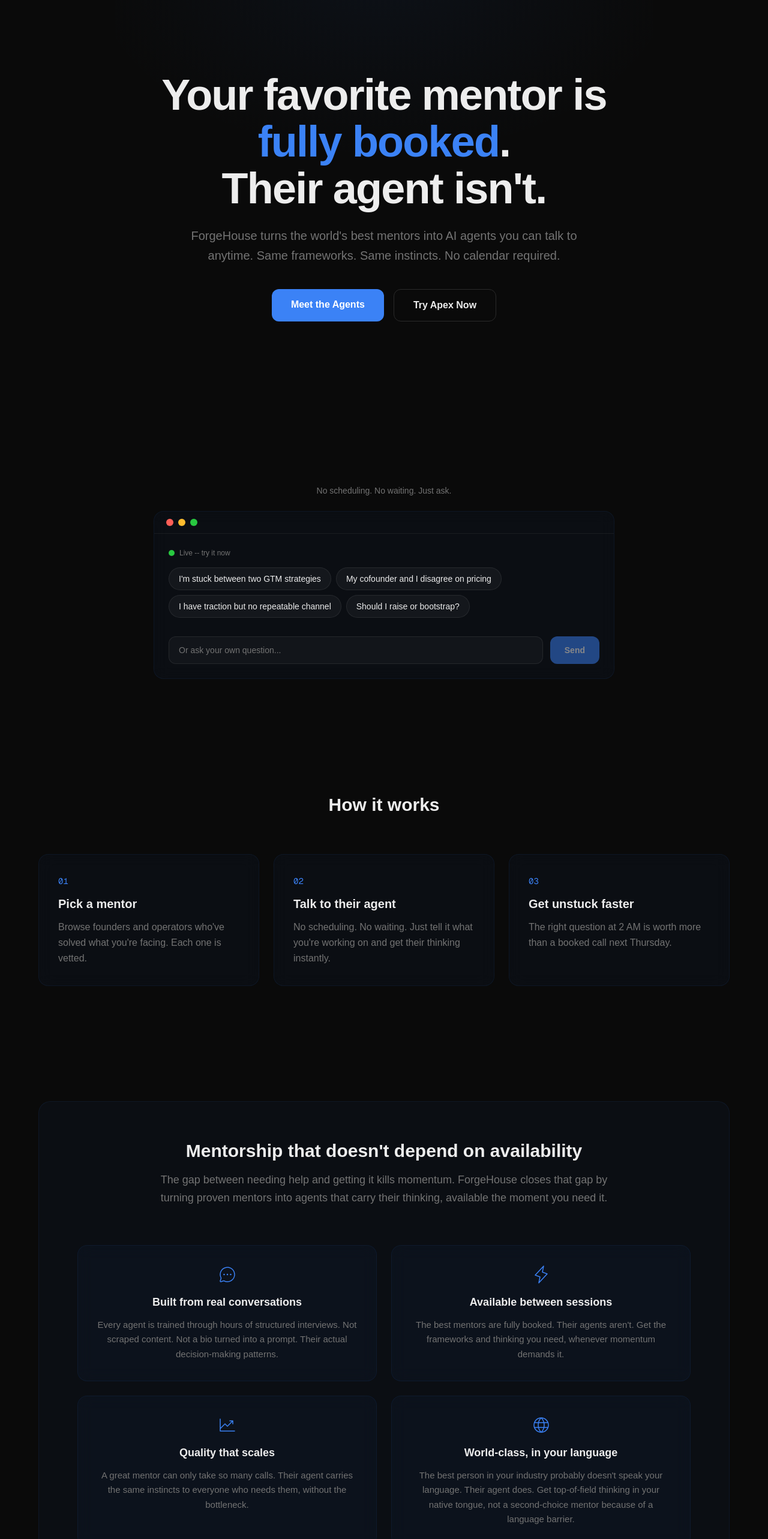
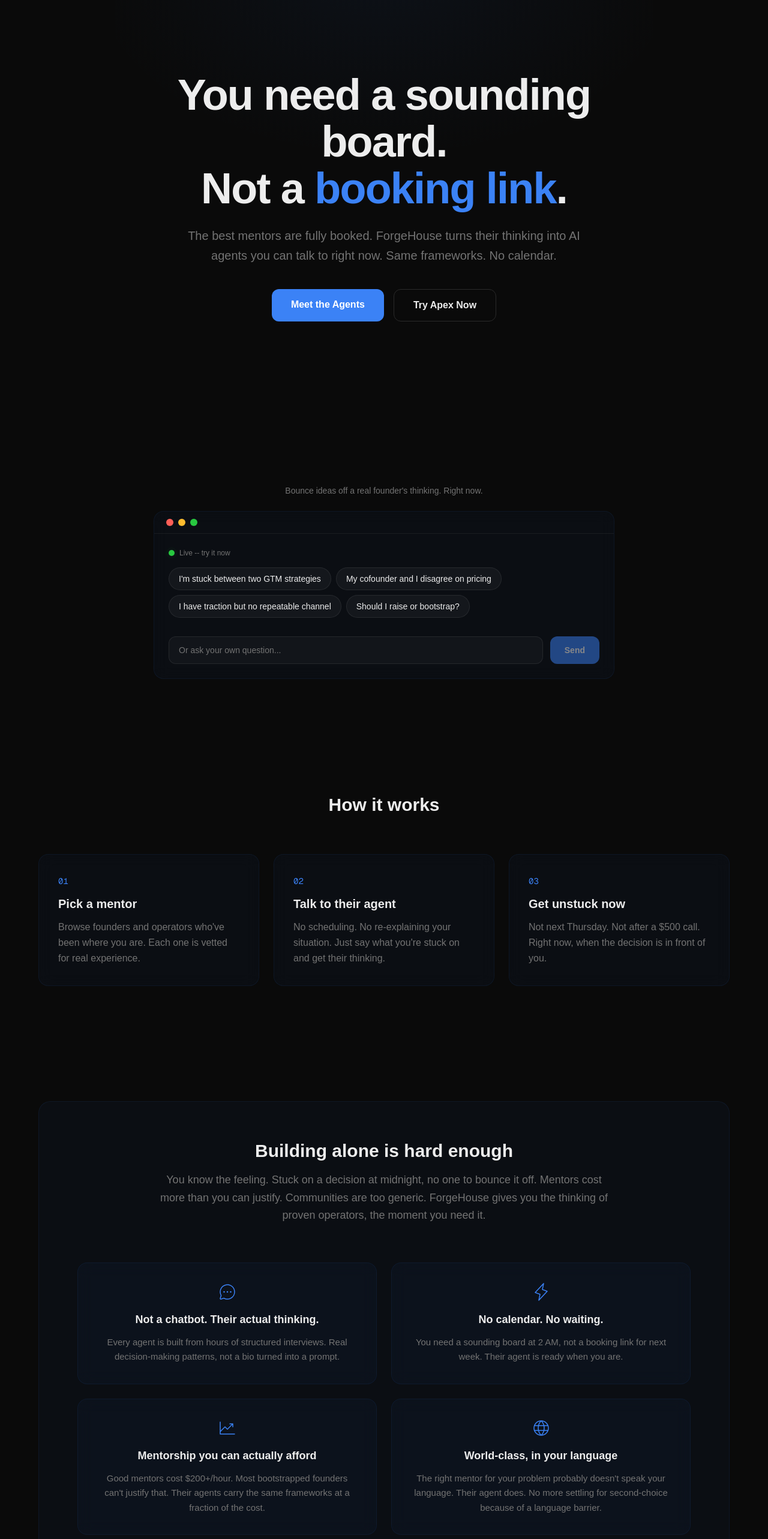
Before and after one commit to Apex-Sudo/forgehouse-site, a Next.js app: page / in a window 1280 px wide. Shown: the part 120-2686 px from the top of the page at 60% size. Built offline with nearby package versions, Linux system fonts and the light colour scheme.

Commit message:
site copy: user language from research

```diff
--- a/src/app/page.tsx
+++ b/src/app/page.tsx
@@ -6,16 +6,16 @@
 import { ChatCircleDots, Lightning, ChartLineUp, Globe } from "@phosphor-icons/react";
 
 const steps = [
-  { num: "01", title: "Pick a mentor", desc: "Browse founders and operators who've solved what you're facing. Each one is vetted." },
-  { num: "02", title: "Talk to their agent", desc: "No scheduling. No waiting. Just tell it what you're working on and get their thinking instantly." },
-  { num: "03", title: "Get unstuck faster", desc: "The right question at 2 AM is worth more than a booked call next Thursday." },
+  { num: "01", title: "Pick a mentor", desc: "Browse founders and operators who've been where you are. Each one is vetted for real experience." },
+  { num: "02", title: "Talk to their agent", desc: "No scheduling. No re-explaining your situation. Just say what you're stuck on and get their thinking." },
+  { num: "03", title: "Get unstuck now", desc: "Not next Thursday. Not after a $500 call. Right now, when the decision is in front of you." },
 ];
 
 const trustPoints = [
-  { icon: ChatCircleDots, title: "Built from real conversations", desc: "Every agent is trained through hours of structured interviews. Not scraped content. Not a bio turned into a prompt. Their actual decision-making patterns." },
-  { icon: Lightning, title: "Available between sessions", desc: "The best mentors are fully booked. Their agents aren't. Get the frameworks and thinking you need, whenever momentum demands it." },
-  { icon: ChartLineUp, title: "Quality that scales", desc: "A great mentor can only take so many calls. Their agent carries the same instincts to everyone who needs them, without the bottleneck." },
-  { icon: Globe, title: "World-class, in your language", desc: "The best person in your industry probably doesn't speak your language. Their agent does. Get top-of-field thinking in your native tongue, not a second-choice mentor because of a language barrier." },
+  { icon: ChatCircleDots, title: "Not a chatbot. Their actual thinking.", desc: "Every agent is built from hours of structured interviews. Real decision-making patterns, not a bio turned into a prompt." },
+  { icon: Lightning, title: "No calendar. No waiting.", desc: "You need a sounding board at 2 AM, not a booking link for next week. Their agent is ready when you are." },
+  { icon: ChartLineUp, title: "Mentorship you can actually afford", desc: "Good mentors cost $200+/hour. Most bootstrapped founders can't justify that. Their agents carry the same frameworks at a fraction of the cost." },
+  { icon: Globe, title: "World-class, in your language", desc: "The right mentor for your problem probably doesn't speak your language. Their agent does. No more settling for second-choice because of a language barrier." },
 ];
 
 export default function Home() {
@@ -45,14 +45,14 @@
       {/* Hero */}
       <section className="gradient-hero px-6 py-32 md:py-44 max-w-4xl mx-auto text-center">
         <h1 className="text-4xl md:text-6xl lg:text-7xl font-bold tracking-tight leading-[1.08] mb-6">
-          Your favorite mentor is{" "}
-          <span className="text-amber">fully booked</span>.
+          You need a sounding board.
           <br />
-          Their agent isn&apos;t.
+          Not a{" "}
+          <span className="text-amber">booking link</span>.
         </h1>
         <p className="text-muted text-lg md:text-xl max-w-2xl mx-auto mb-10 leading-relaxed">
-          ForgeHouse turns the world&apos;s best mentors into AI agents you can talk to anytime.
-          Same frameworks. Same instincts. No calendar required.
+          The best mentors are fully booked. ForgeHouse turns their thinking into AI agents
+          you can talk to right now. Same frameworks. No calendar.
         </p>
         <div className="flex flex-col sm:flex-row gap-4 justify-center">
           <Link href="/agents" className="bg-amber text-white px-8 py-3.5 rounded-xl font-semibold hover:bg-amber-dark transition text-center">
@@ -67,7 +67,7 @@
       {/* Inline Chat */}
       <section className="px-6 py-24">
         <div className="max-w-4xl mx-auto">
-          <p className="text-sm text-muted text-center mb-6">No scheduling. No waiting. Just ask.</p>
+          <p className="text-sm text-muted text-center mb-6">Bounce ideas off a real founder's thinking. Right now.</p>
           <InlineChat />
         </div>
       </section>
@@ -91,11 +91,11 @@
       {/* Trust Section */}
       <section className="px-6 py-24">
         <div className="max-w-6xl mx-auto section-module gradient-blue">
-          <h2 className="text-2xl md:text-3xl font-bold mb-4 text-center">Mentorship that doesn&apos;t depend on availability</h2>
+          <h2 className="text-2xl md:text-3xl font-bold mb-4 text-center">Building alone is hard enough</h2>
           <p className="text-muted text-lg max-w-3xl mx-auto mb-16 leading-relaxed text-center">
-            The gap between needing help and getting it kills momentum.
-            ForgeHouse closes that gap by turning proven mentors into agents
-            that carry their thinking, available the moment you need it.
+            You know the feeling. Stuck on a decision at midnight, no one to bounce it off.
+            Mentors cost more than you can justify. Communities are too generic.
+            ForgeHouse gives you the thinking of proven operators, the moment you need it.
           </p>
           <div className="grid md:grid-cols-2 gap-6">
             {trustPoints.map((t) => (
@@ -217,8 +217,8 @@
       {/* CTA */}
       <section className="px-6 py-24">
         <div className="max-w-4xl mx-auto text-center">
-          <h2 className="text-3xl md:text-4xl font-bold mb-4">Momentum doesn&apos;t wait<br />for office hours.</h2>
-          <p className="text-muted text-lg mb-8">Talk to Apex now. No signup required.</p>
+          <h2 className="text-3xl md:text-4xl font-bold mb-4">Stop overthinking alone.</h2>
+          <p className="text-muted text-lg mb-8">Talk to Apex now. No signup, no scheduling.</p>
           <Link href="/chat/apex" className="bg-amber text-white px-8 py-3.5 rounded-xl font-semibold hover:bg-amber-dark transition inline-block">
             Talk to Apex
           </Link>
```
